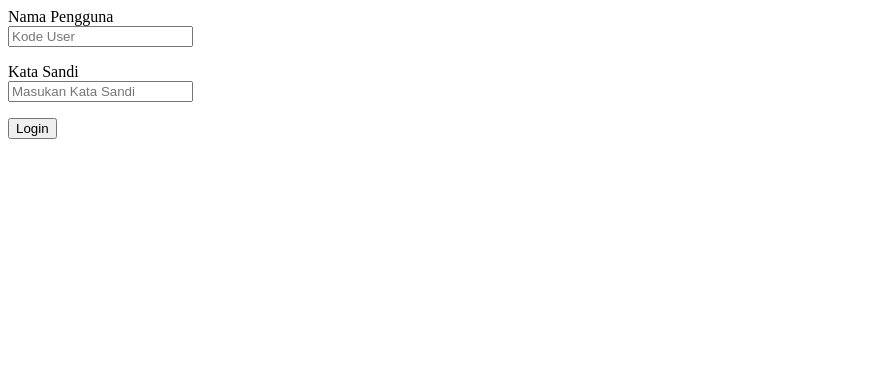
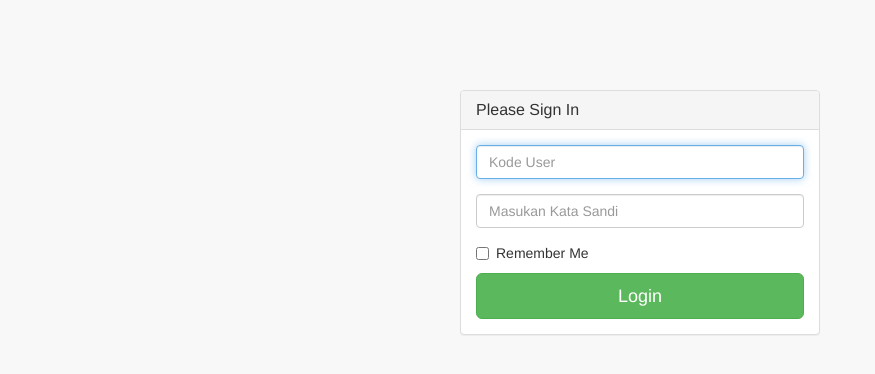
Before and after one commit to syahrulmubarok/projectoop, a CodeIgniter app: page /web/ in a window 1280 px wide. Shown: the top 374 px of the page, without its empty margins (0-875 px from the left). Run offline with CodeIgniter, Linux system fonts and the light colour scheme; some libraries are stand-ins or nearby versions.

Commit message:
Firts Commit

```diff
--- a/application/views/login.php
+++ b/application/views/login.php
@@ -1,14 +1,82 @@
-<body background-color="green">
+<!DOCTYPE html>
+<html lang="en">
 
-<form action="<?php echo site_url('auth/login') ?>" method="post">
-<label>Nama Pengguna</label><br>
-<input type="text" name="kode_admin" value="" placeholder="Kode User">
-<p></p>
+<head>
 
-<label>Kata Sandi</label><br>
-<input type="password" name="pswd_admin" value="" placeholder="Masukan Kata Sandi">
-<p></p>
+    <meta charset="utf-8">
+    <meta http-equiv="X-UA-Compatible" content="IE=edge">
+    <meta name="viewport" content="width=device-width, initial-scale=1">
+    <meta name="description" content="">
+    <meta name="author" content="">
 
-<input type="submit" value="Login">
-</form>
+    <title>SB Admin 2 - Bootstrap Admin Theme</title>
+
+    <!-- Bootstrap Core CSS -->
+    <link href="<?php echo base_url(); ?>sbadmin/vendor/bootstrap/css/bootstrap.min.css" rel="stylesheet">
+
+    <!-- MetisMenu CSS -->
+    <link href="<?php echo base_url(); ?>sbadmin/vendor/metisMenu/metisMenu.min.css" rel="stylesheet">
+
+    <!-- Custom CSS -->
+    <link href="<?php echo base_url(); ?>sbadmin/dist/css/sb-admin-2.css" rel="stylesheet">
+
+    <!-- Custom Fonts -->
+    <link href="<?php echo base_url(); ?>sbadmin/vendor/font-awesome/css/font-awesome.min.css" rel="stylesheet" type="text/css">
+
+    <!-- HTML5 Shim and Respond.js IE8 support of HTML5 elements and media queries -->
+    <!-- WARNING: Respond.js doesn't work if you view the page via file:// -->
+    <!--[if lt IE 9]>
+        <script src="https://oss.maxcdn.com/libs/html5shiv/3.7.0/html5shiv.js"></script>
+        <script src="https://oss.maxcdn.com/libs/respond.js/1.4.2/respond.min.js"></script>
+    <![endif]-->
+
+</head>
+
+<body>
+
+    <div class="container">
+        <div class="row">
+            <div class="col-md-4 col-md-offset-4">
+                <div class="login-panel panel panel-default">
+                    <div class="panel-heading">
+                        <h3 class="panel-title">Please Sign In</h3>
+                    </div>
+                    <div class="panel-body">
+                        <form role="form" action="<?php echo site_url('auth/login') ?>" method="post">
+                            <fieldset>
+                                <div class="form-group">
+                                    <input class="form-control" autofocus type="text" name="kode_admin" value="" placeholder="Kode User">
+                                </div>
+                                <div class="form-group">
+                                    <input class="form-control" type="password" name="pswd_admin" value="" placeholder="Masukan Kata Sandi">
+                                </div>
+                                <div class="checkbox">
+                                    <label>
+                                        <input name="remember" type="checkbox" value="Remember Me">Remember Me
+                                    </label>
+                                </div>
+                                <!-- Change this to a button or input when using this as a form -->
+                                <input type="submit" value="Login" class="btn btn-lg btn-success btn-block">
+                            </fieldset>
+                        </form>
+                    </div>
+                </div>
+            </div>
+        </div>
+    </div>
+
+    <!-- jQuery -->
+    <script src="<?php echo base_url(); ?>sbadmin/vendor/jquery/jquery.min.js"></script>
+
+    <!-- Bootstrap Core JavaScript -->
+    <script src="<?php echo base_url(); ?>sbadmin/vendor/bootstrap/js/bootstrap.min.js"></script>
+
+    <!-- Metis Menu Plugin JavaScript -->
+    <script src="<?php echo base_url(); ?>sbadmin/vendor/metisMenu/metisMenu.min.js"></script>
+
+    <!-- Custom Theme JavaScript -->
+    <script src="<?php echo base_url(); ?>sbadmin/dist/js/sb-admin-2.js"></script>
+
 </body>
+
+</html>
```
